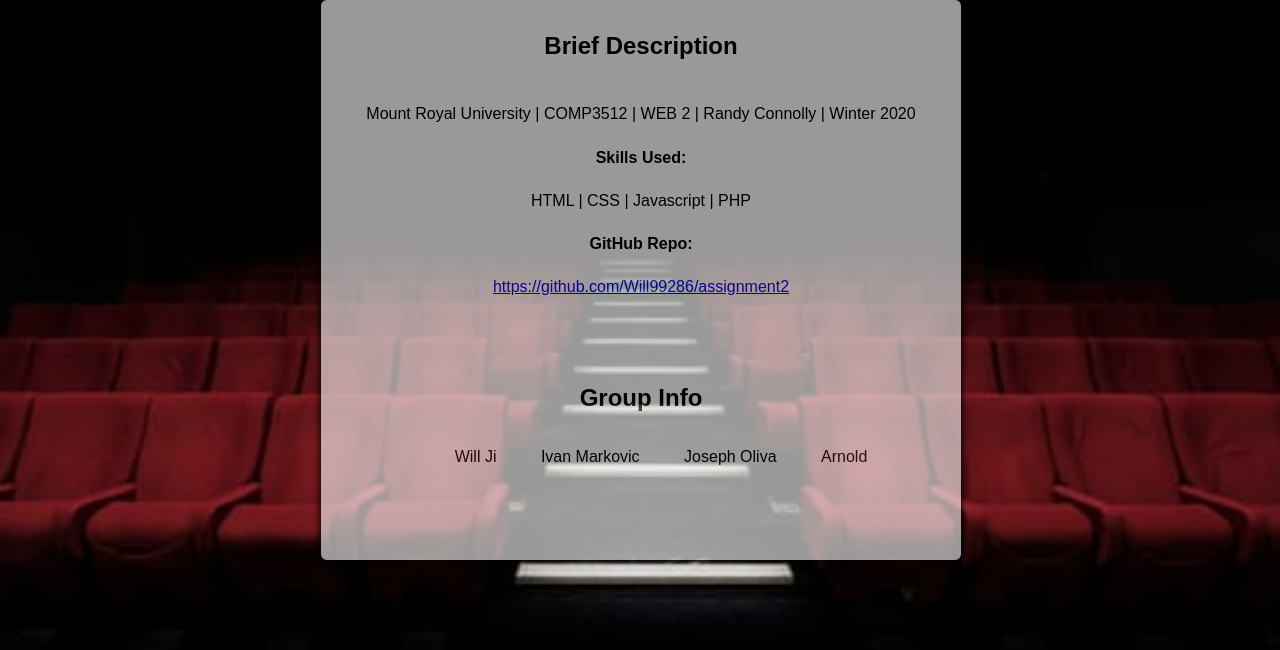
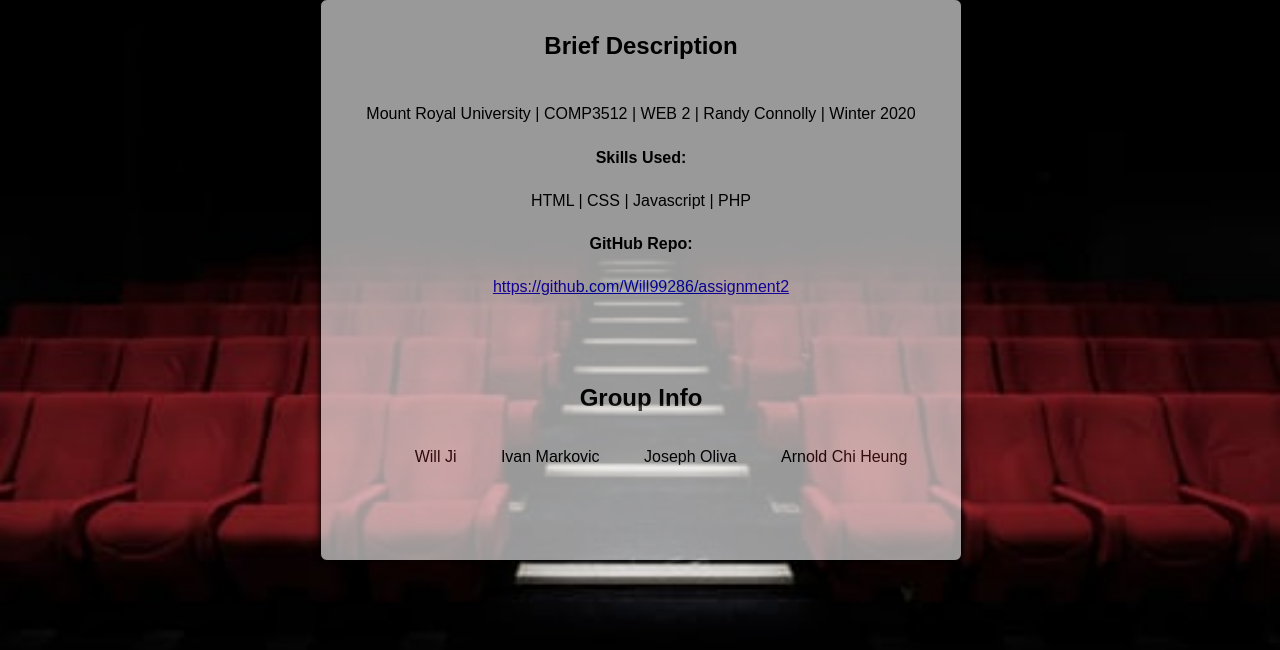
Before and after one commit to Will99286/assignment2, a PHP site: page /PHP/aboutPage.php in a window 1280 px wide. Shown: the part 150-800 px from the top of the page. Run offline with PHP 8.4, Linux system fonts and the light colour scheme.

Commit message:
Add files via upload

```diff
--- a/PHP/aboutPage.php
+++ b/PHP/aboutPage.php
@@ -20,7 +20,7 @@
         <li>Will Ji <a href="https://github.com/"></a> </li>
         <li>Ivan Markovic <a href="https://github.com/"></a> </li>
         <li>Joseph Oliva<a href="https://github.com/"></a> </li>
-        <li>Arnold<a href="https://github.com/"></a> </li>
+        <li>Arnold Chi Heung<a href="https://github.com/"></a> </li>
    </ul>
 </div>
 
```
